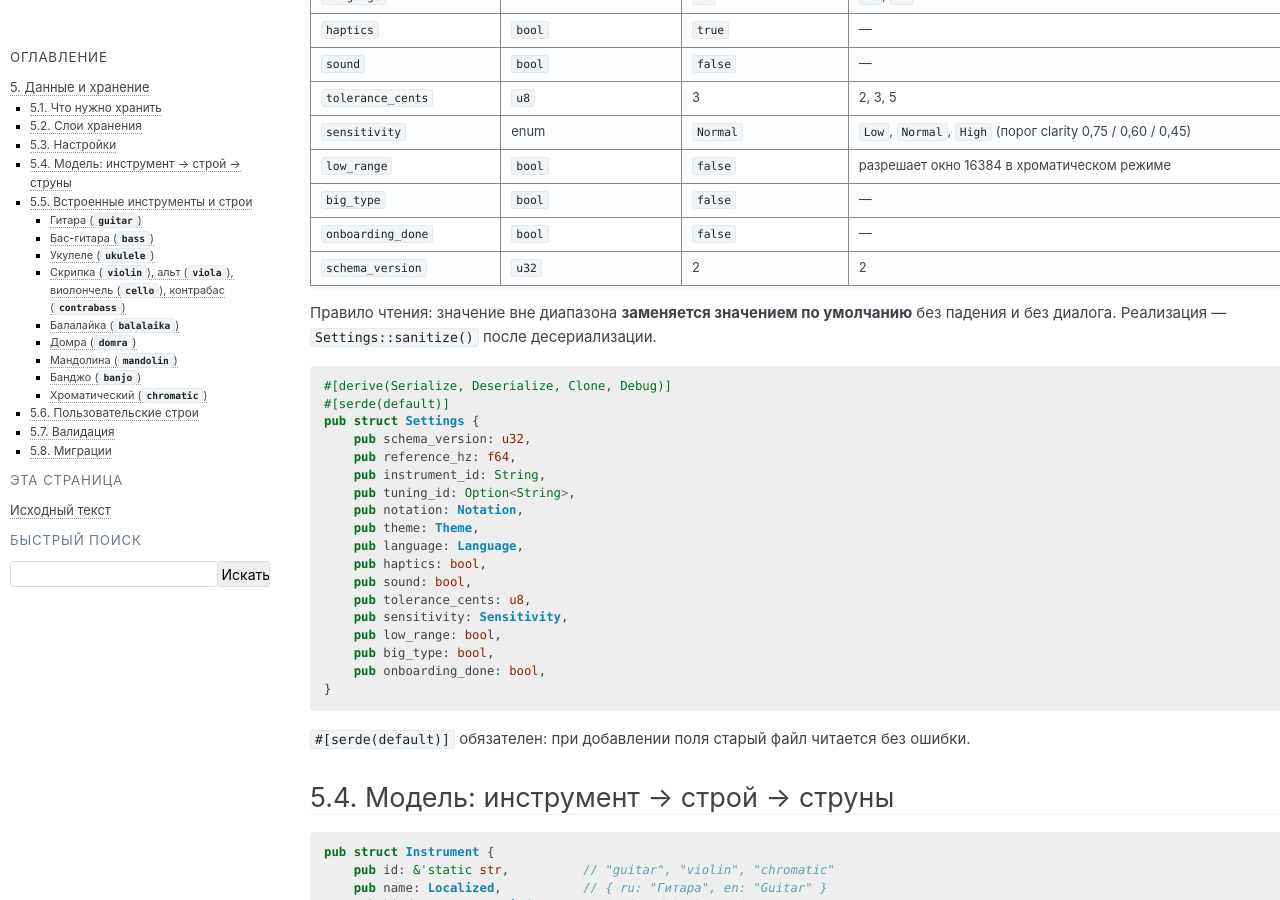
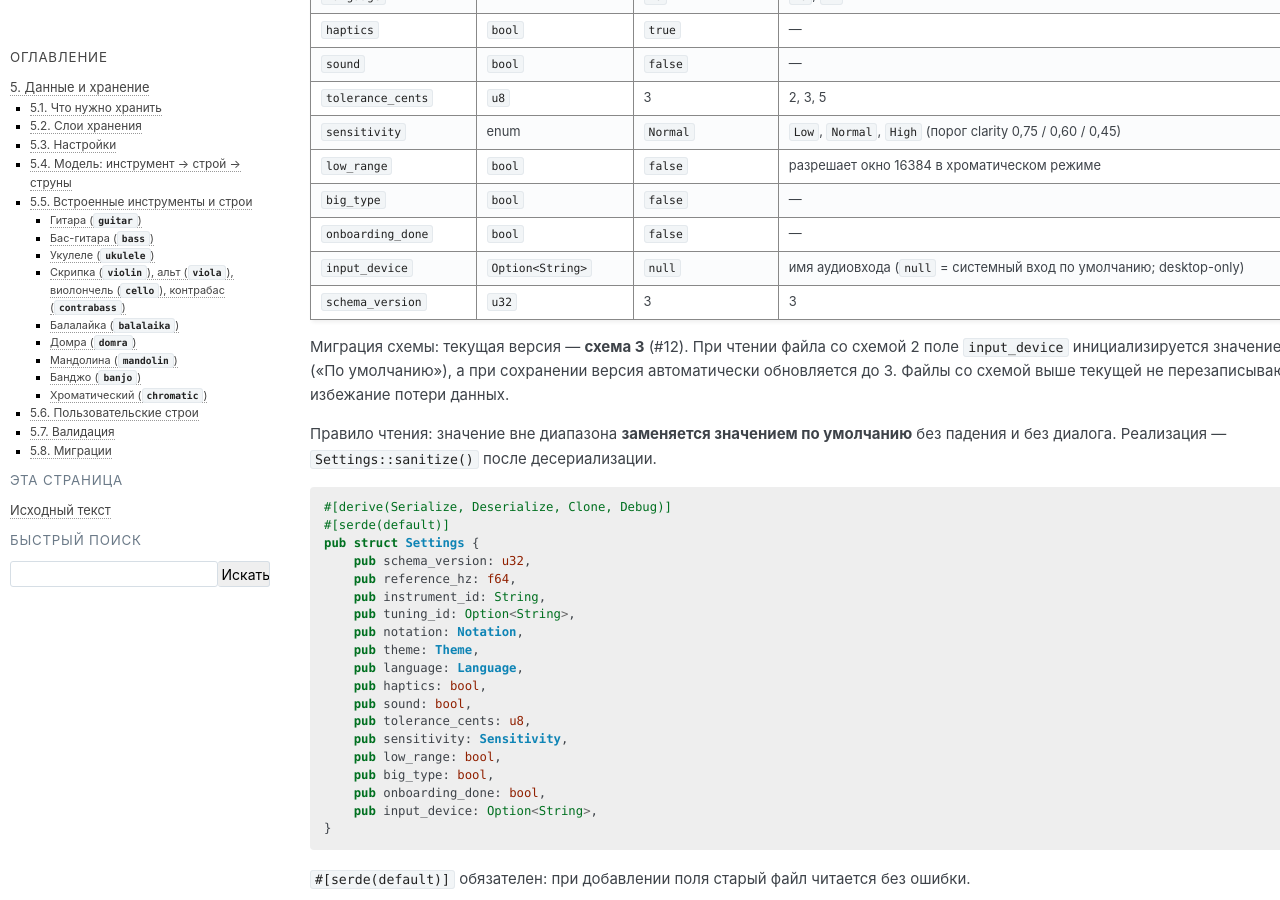
Before and after one commit to eop10/unisono, a Sphinx documentation site: the page built from docs/source/05_data.md, in a window 1280 px wide and 900 px high, scrolled down 1357 px. Built offline with Sphinx 7.4.7, drawn with Linux system fonts in a browser that asks for light colours.

````diff
--- a/docs/source/05_data.md
+++ b/docs/source/05_data.md
@@ -57,7 +57,10 @@ tuner-storage (crate)
 | `low_range` | `bool` | `false` | разрешает окно 16384 в хроматическом режиме |
 | `big_type` | `bool` | `false` | — |
 | `onboarding_done` | `bool` | `false` | — |
-| `schema_version` | `u32` | 2 | 2 |
+| `input_device` | `Option<String>` | `null` | имя аудиовхода (`null` = системный вход по умолчанию; desktop-only) |
+| `schema_version` | `u32` | 3 | 3 |
+
+Миграция схемы: текущая версия — **схема 3** (#12). При чтении файла со схемой 2 поле `input_device` инициализируется значением `None` («По умолчанию»), а при сохранении версия автоматически обновляется до 3. Файлы со схемой выше текущей не перезаписываются во избежание потери данных.
 
 Правило чтения: значение вне диапазона **заменяется значением по умолчанию** без падения
 и без диалога. Реализация — `Settings::sanitize()` после десериализации.
@@ -80,6 +83,7 @@ pub struct Settings {
     pub low_range: bool,
     pub big_type: bool,
     pub onboarding_done: bool,
+    pub input_device: Option<String>,
 }
 ```
 
````
Also changed, not shown: docs/source/04_dsp.md (+4 -0 lines), docs/source/06_ui.md (+4 -1 lines), docs/source/07_platform.md (+1 -0 lines), docs/source/08_build_test.md (+3 -0 lines).
